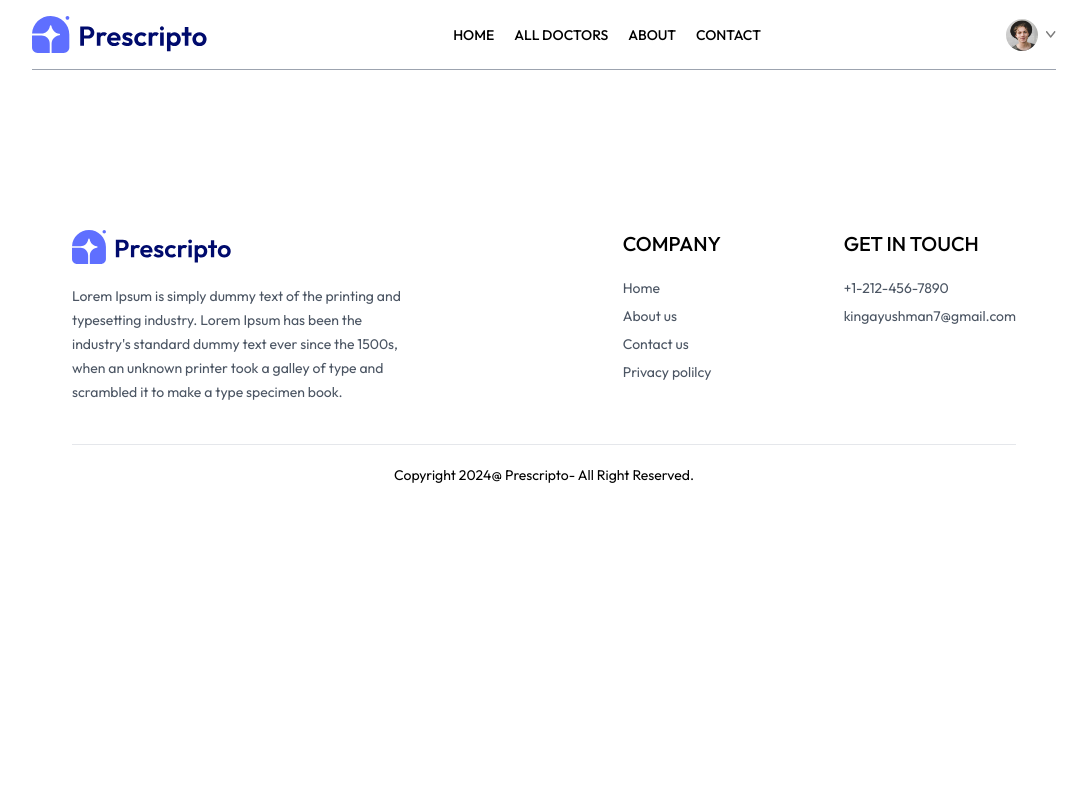
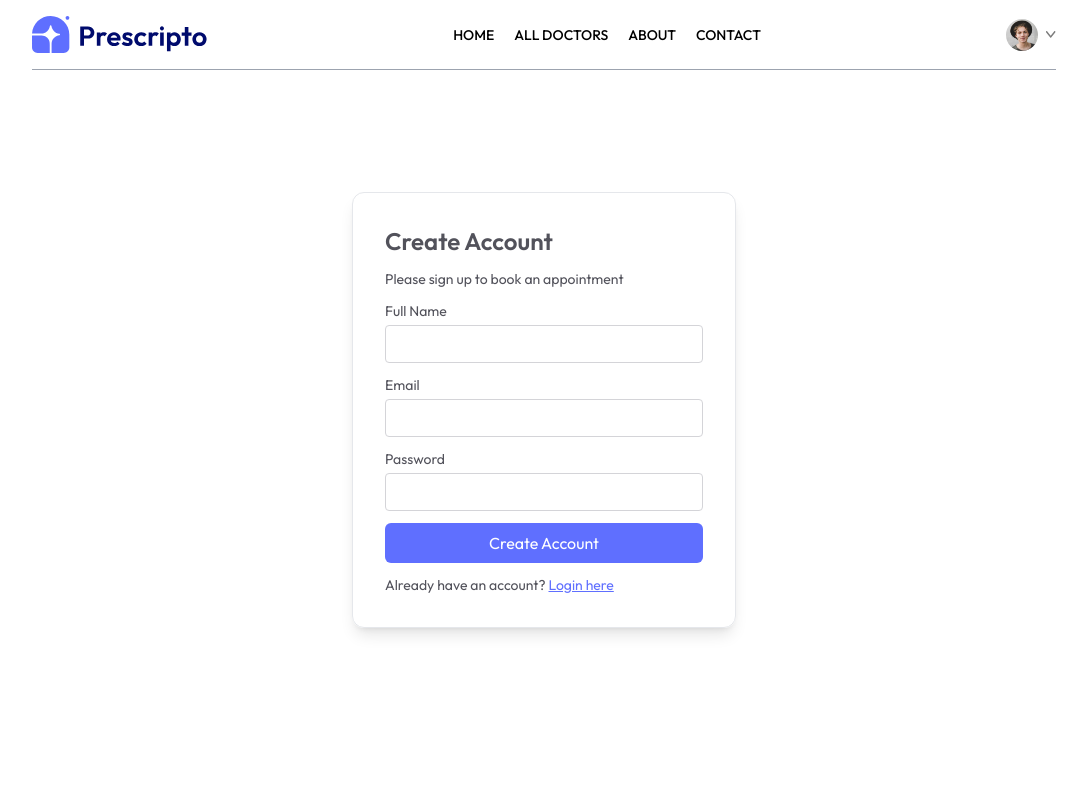
Before and after one commit to 1-Ujjwal/prescripto, a React (Vite) app in the folder frontend/: page /login in a window 1280 px wide. Shown: the top 800 px of the page, without its empty margins (96-1183 px from the left). Built offline with nearby package versions, Linux system fonts and the light colour scheme.

Commit message:
created Login page
-made login page

```diff
--- a/frontend/src/pages/Login.jsx
+++ b/frontend/src/pages/Login.jsx
@@ -1,7 +1,86 @@
-import React from "react";
+import React, { useState } from "react";
 
 const Login = () => {
-  return <div></div>;
+  const [state, setState] = useState("Sign Up");
+
+  function submitForm(event) {
+    event.preventDefault();
+    const data = Object.fromEntries(new FormData(event.currentTarget));
+    console.log(data);
+  }
+
+  return (
+    <form className="min-h-[80vh] flex items-center" onSubmit={submitForm}>
+      <div className="flex flex-col gap-3 m-auto items-start p-8 min-w-[340px] sm:min-w-96 border rounded-xl text-zinc-600 text-sm shadow-lg">
+        <p className="text-2xl font-semibold">
+          {state === "Sign Up" ? "Create Account" : "Login"}
+        </p>
+        <p>
+          Please {state === "Sign Up" ? "sign up" : "log in"} to book an
+          appointment
+        </p>
+        {state === "Sign Up" && (
+          <div className="w-full">
+            <label className="block" htmlFor="full name">
+              Full Name
+            </label>
+            <input
+              className="border border-zinc-300 rounded w-full p-2 mt-1"
+              name="full name"
+              id="full name"
+              type="text"
+            />
+          </div>
+        )}
+        <div className="w-full">
+          <label className="block" htmlFor="email">
+            Email
+          </label>
+          <input
+            className="border border-zinc-300 rounded w-full p-2 mt-1"
+            name="email"
+            id="email"
+            type="email"
+          />
+        </div>
+        <div className="w-full">
+          <label className="block" htmlFor="password">
+            Password
+          </label>
+          <input
+            className="border border-zinc-300 rounded w-full p-2 mt-1"
+            name="password"
+            id="password"
+            type="password"
+          />
+        </div>
+        <button className="bg-primary text-white w-full py-2 rounded-md text-base">
+          {state === "Sign Up" ? "Create Account" : "Login"}
+        </button>
+        {state === "Sign Up" ? (
+          <p>
+            Already have an account?{" "}
+            <span
+              className="text-primary underline cursor-pointer"
+              onClick={() => setState("Login")}
+            >
+              Login here
+            </span>
+          </p>
+        ) : (
+          <p>
+            Create a new account?{" "}
+            <span
+              className="text-primary underline cursor-pointer"
+              onClick={() => setState("Sign Up")}
+            >
+              click here
+            </span>
+          </p>
+        )}
+      </div>
+    </form>
+  );
 };
 
 export default Login;
```
